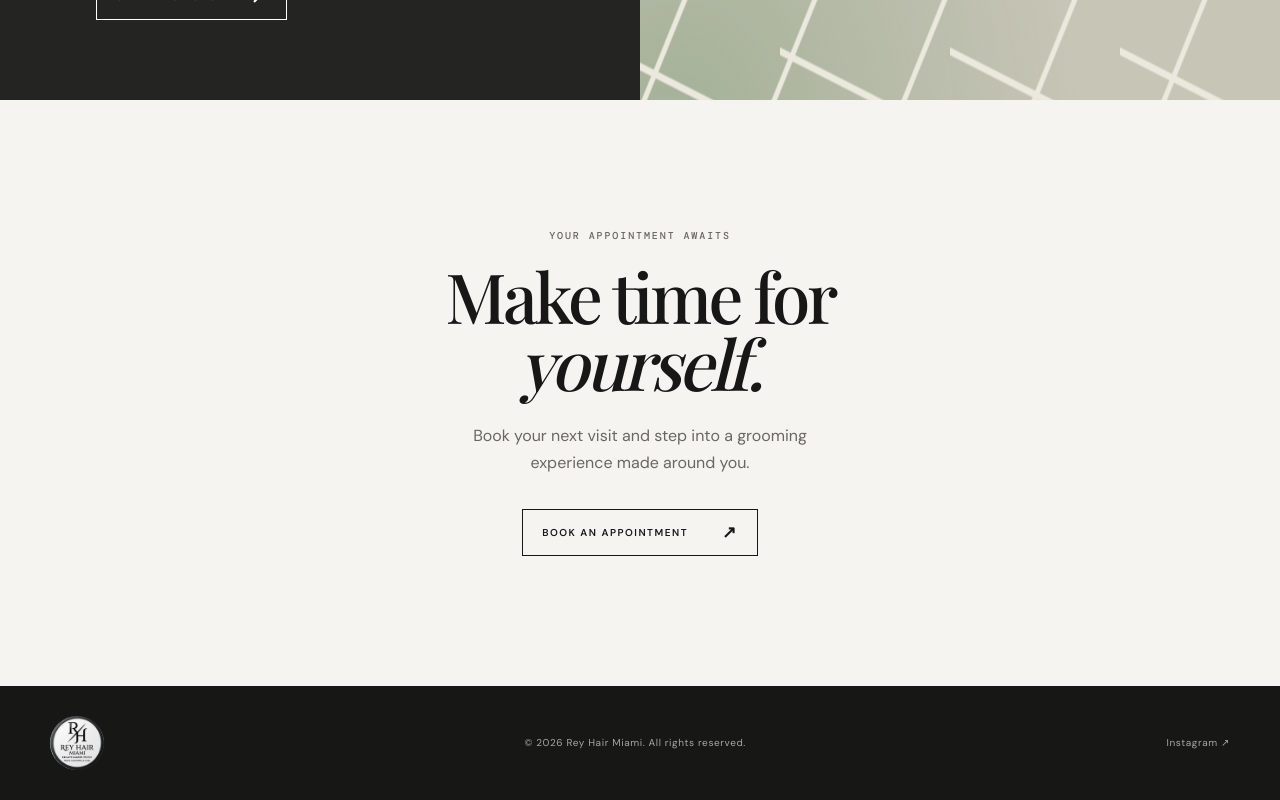
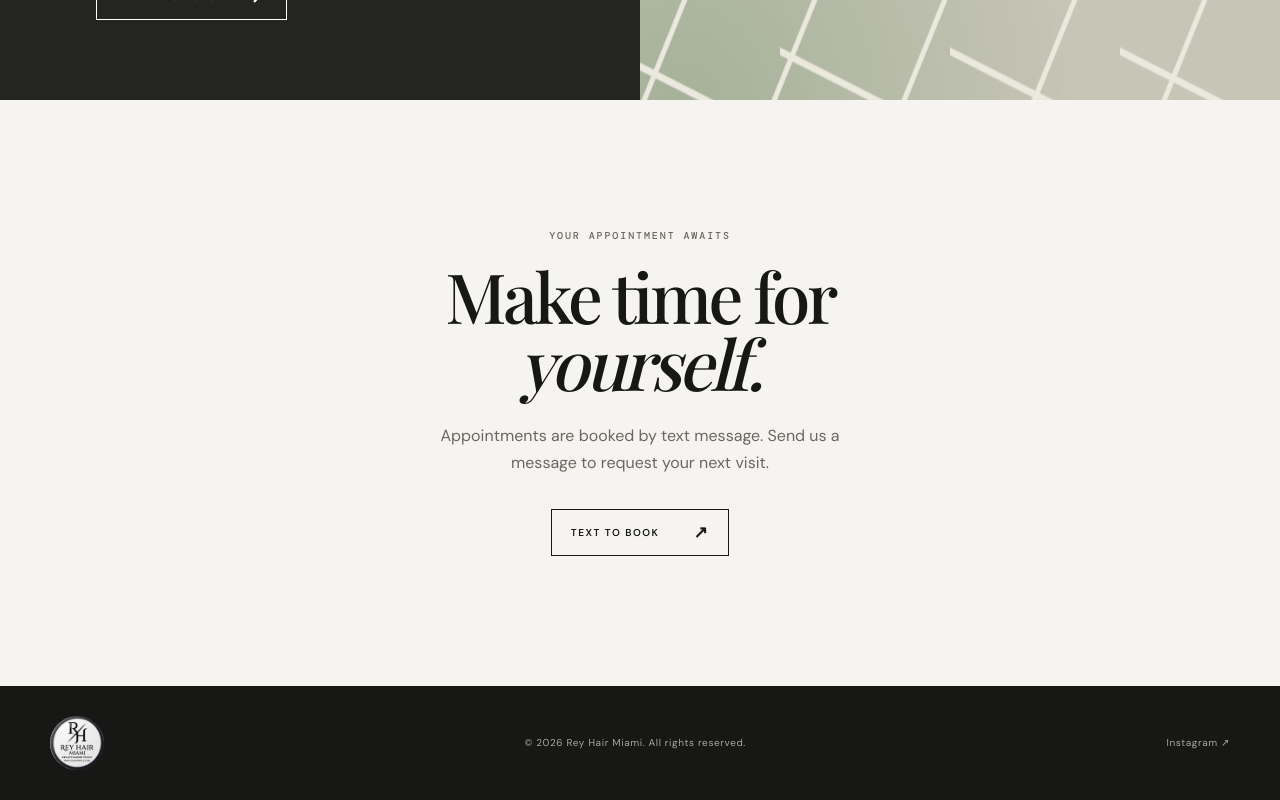
Before and after one commit to jesuscarvallo35/rey-hair-miami, a Next.js app: page / in a window 1280 px wide. Shown: the part 5321-6121 px from the top of the page. Built offline with nearby package versions, Linux system fonts and the light colour scheme; a web font is replaced by a local one.

Commit message:
Update Booking.tsx

```diff
--- a/components/Booking.tsx
+++ b/components/Booking.tsx
@@ -1,7 +1,7 @@
 export default function Booking() {
   return (
     <section className="booking" id="booking">
-      <div className="shell"><p className="eyebrow">Your appointment awaits</p><h2>Make time for<br /><em>yourself.</em></h2><p>Book your next visit and step into a grooming experience made around you.</p><a className="button button--dark" href="mailto:hello@reyhairmiami.com?subject=Appointment%20Request">Book an appointment <span>↗</span></a></div>
+      <div className="shell"><p className="eyebrow">Your appointment awaits</p><h2>Make time for<br /><em>yourself.</em></h2><p>Appointments are booked by text message. Send us a message to request your next visit.</p><a className="button button--dark" href="#location">Text to book <span>↗</span></a></div>
     </section>
   );
 }
```
